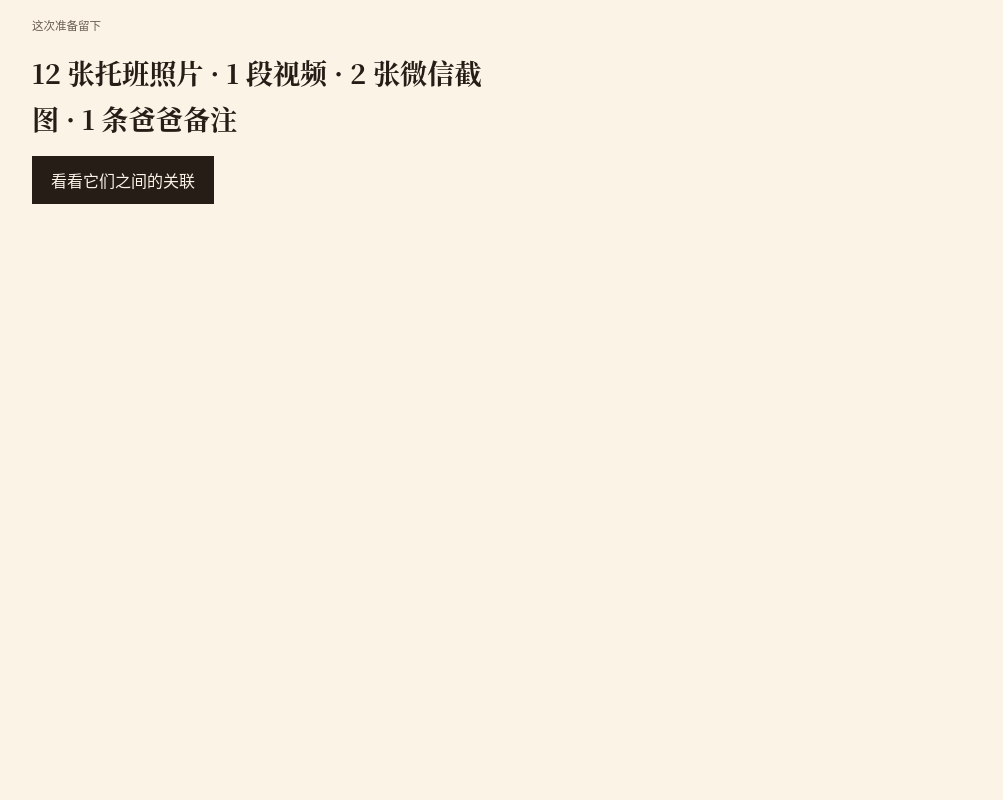
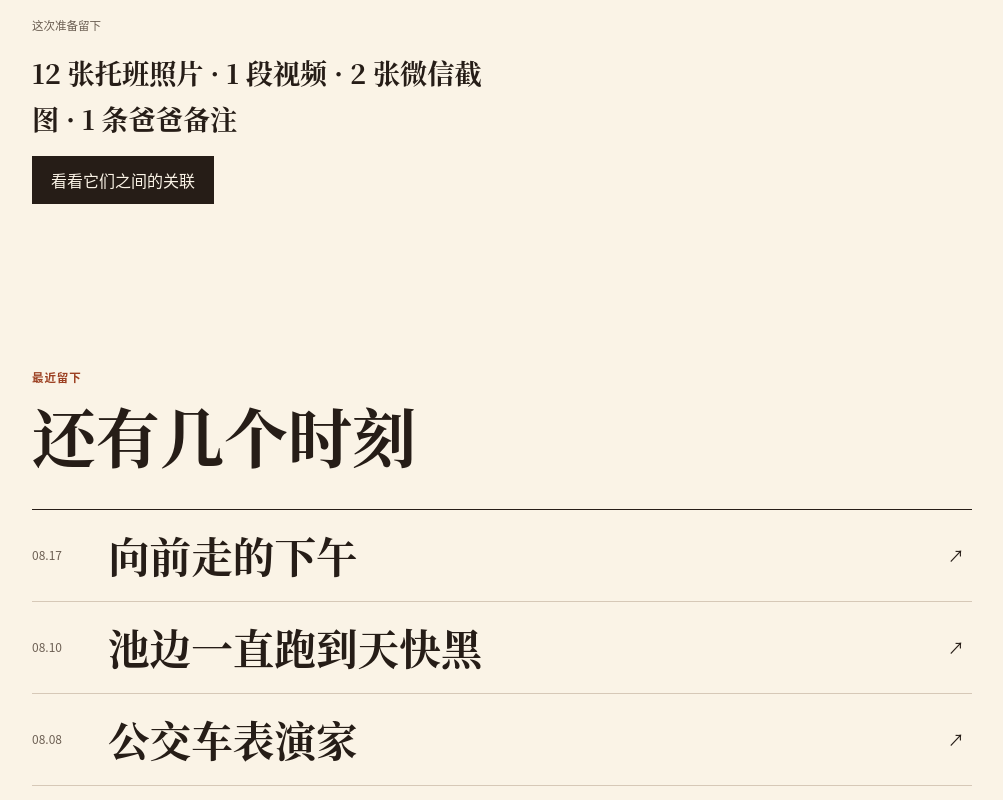
Before and after one commit to qianhaisu/Nian-Life-Journey, a Next.js app in the folder v2/: page /v2/capture in a window 1280 px wide. Shown: the part 1346-2146 px from the top of the page, without its empty margins (138-1141 px from the left). Before the commit the page ends 1698 px from the top, so only its background shows below. Built offline with nearby package versions, Linux system fonts and the light colour scheme.

Commit message:
refactor: move recent memories to capture

```diff
--- a/v2/app/capture/page.tsx
+++ b/v2/app/capture/page.tsx
@@ -1,7 +1,8 @@
 import { MemoryInbox } from "@/components/memory-inbox";
-import { candidateMemories, contributors, inboxSources, media } from "@/lib/mock-data";
+import Link from "next/link";
+import { candidateMemories, contributors, events, inboxSources, media } from "@/lib/mock-data";
 
 export default function CapturePage() {
   const candidate = candidateMemories[0];
-  return <div className="capture-page reading-wrap"><header className="page-masthead capture-masthead"><span className="section-mark">＋ 留下点什么</span><h1 className="serif">今天想留下<br /><em>些什么？</em></h1><p>先放进来，故事可以晚一点再整理。</p></header><MemoryInbox sources={inboxSources} media={media} candidate={candidate} contributors={contributors} /></div>;
+  return <div className="capture-page reading-wrap"><header className="page-masthead capture-masthead"><span className="section-mark">＋ 留下点什么</span><h1 className="serif">今天想留下<br /><em>些什么？</em></h1><p>先放进来，故事可以晚一点再整理。</p></header><MemoryInbox sources={inboxSources} media={media} candidate={candidate} contributors={contributors} /><section className="recent-moments capture-recent-moments" aria-labelledby="moments-title"><div className="section-heading"><span className="section-mark">最近留下</span><h2 id="moments-title" className="serif">还有几个时刻</h2></div><div className="moment-lines">{events.slice(4, 7).map((event) => <Link href={`/events/${event.id}`} key={event.id}><time>{event.occurredAt.slice(5).replace("-", ".")}</time><span className="serif">{event.title}</span><i aria-hidden="true">↗</i></Link>)}</div></section></div>;
 }
--- a/v2/app/globals.css
+++ b/v2/app/globals.css
@@ -100,6 +100,7 @@ button:disabled { cursor: not-allowed; opacity: .45; }
 .home-changes h3 { margin: 6px 0 4px; font-size: 1.7rem; line-height: 1.2; }
 .home-changes li p { margin: 0; color: var(--color-muted); }
 .recent-moments { padding-block: 40px 120px; }
+.capture-recent-moments { padding-top: 16px; }
 .moment-lines { margin-top: 40px; border-top: 1px solid var(--color-primary); }
 .moment-lines a { display: grid; grid-template-columns: 64px 1fr 24px; gap: 12px; align-items: center; min-height: 92px; border-bottom: 1px solid var(--color-border); transition: color 180ms var(--ease-out), padding 180ms var(--ease-out); }
 .moment-lines a:hover { padding-left: 8px; color: var(--color-accent); }
--- a/v2/app/page.tsx
+++ b/v2/app/page.tsx
@@ -14,7 +14,6 @@ export default function HomePage() {
     <header className="home-masthead wide-wrap reveal"><span className="section-mark">2026 年 8 月 · 最近</span><h1 className="serif">最近怎么样，<br /><em>张年。</em></h1></header>
     <div className="wide-wrap"><RecentMemoryCanvas events={canvasEvents} media={media} /></div>
     <section className="home-changes reading-wrap" aria-labelledby="changes-title"><div className="section-heading"><span className="section-mark">最近</span><h2 id="changes-title" className="serif">有什么新变化</h2></div><ol>{recentChanges.map((change) => <li key={change.title}><time>{change.date}</time><div><span>{change.label}</span><h3 className="serif">{change.title}</h3><p>{change.note}</p></div></li>)}</ol><Link className="text-link" href="/about">去看看最近的变化 <span>↗</span></Link></section>
-    <section className="recent-moments wide-wrap" aria-labelledby="moments-title"><div className="section-heading"><span className="section-mark">最近留下</span><h2 id="moments-title" className="serif">还有几个时刻</h2></div><div className="moment-lines">{events.slice(4, 7).map((event) => <Link href={`/events/${event.id}`} key={event.id}><time>{event.occurredAt.slice(5).replace("-", ".")}</time><span className="serif">{event.title}</span><i aria-hidden="true">↗</i></Link>)}</div></section>
     <section className="month-encounter wide-wrap"><div><span className="section-mark">这个月</span><p className="serif">“{monthlySnapshot.summary}”</p><Link className="text-link" href="/memory/2026/08">翻回八月 <span>↗</span></Link></div><aside><span className="section-mark">一年前的今天</span><h2 className="serif">一年前，他还不会走。</h2><p>不是每天提醒，只在有想再看一次的日子时出现。</p><Link href="/memory">去以前看看</Link></aside></section>
   </div>;
 }
```
